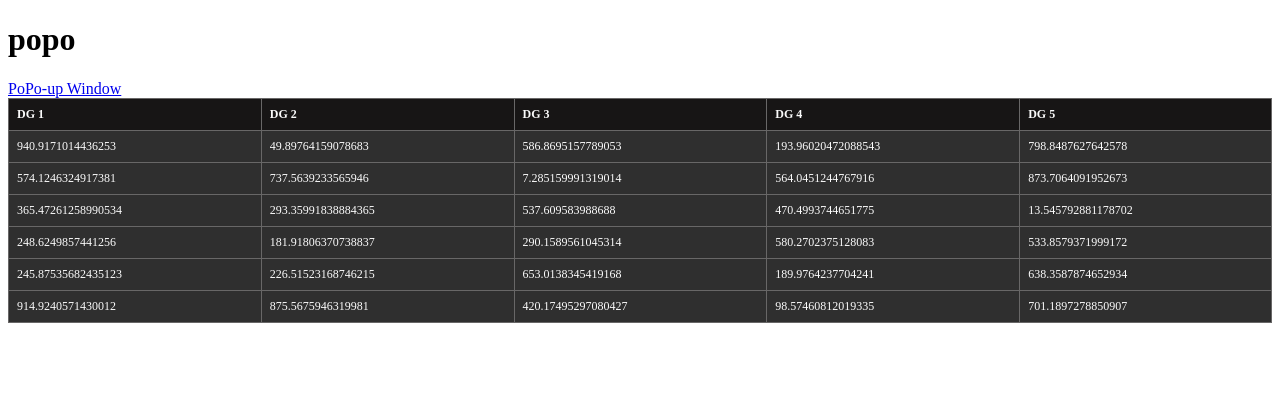
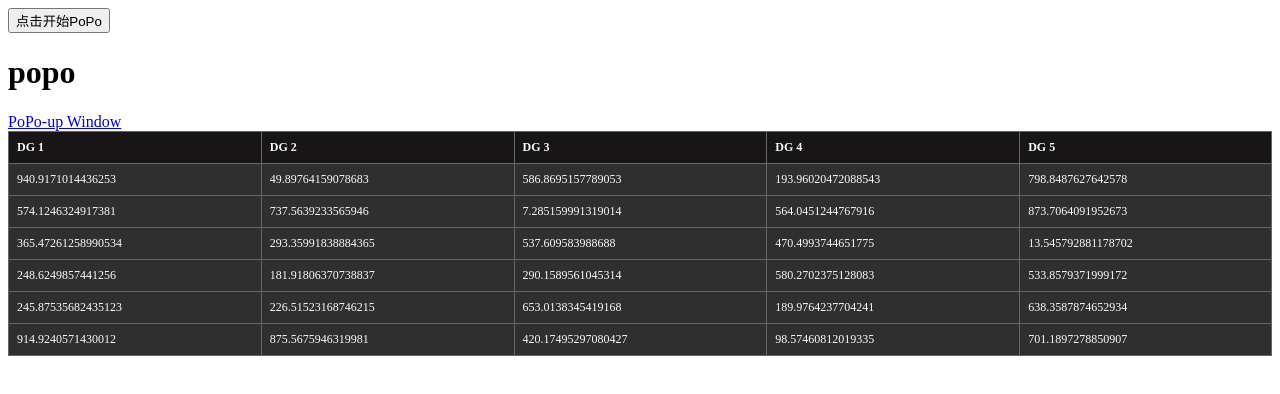
Before and after one commit to CHUBIKM/ntzxgzdd, a plain HTML site: page index.html in a window 1280 px wide. Drawn offline with Linux system fonts and the light colour scheme.

Commit message:
Update index.html

```diff
--- a/index.html
+++ b/index.html
@@ -12,7 +12,7 @@
         alert('bao');
       }
    </script>
-
+<button onclick="popoup()">点击开始PoPo</button>
 
 
 <h1>popo</h1>
```
